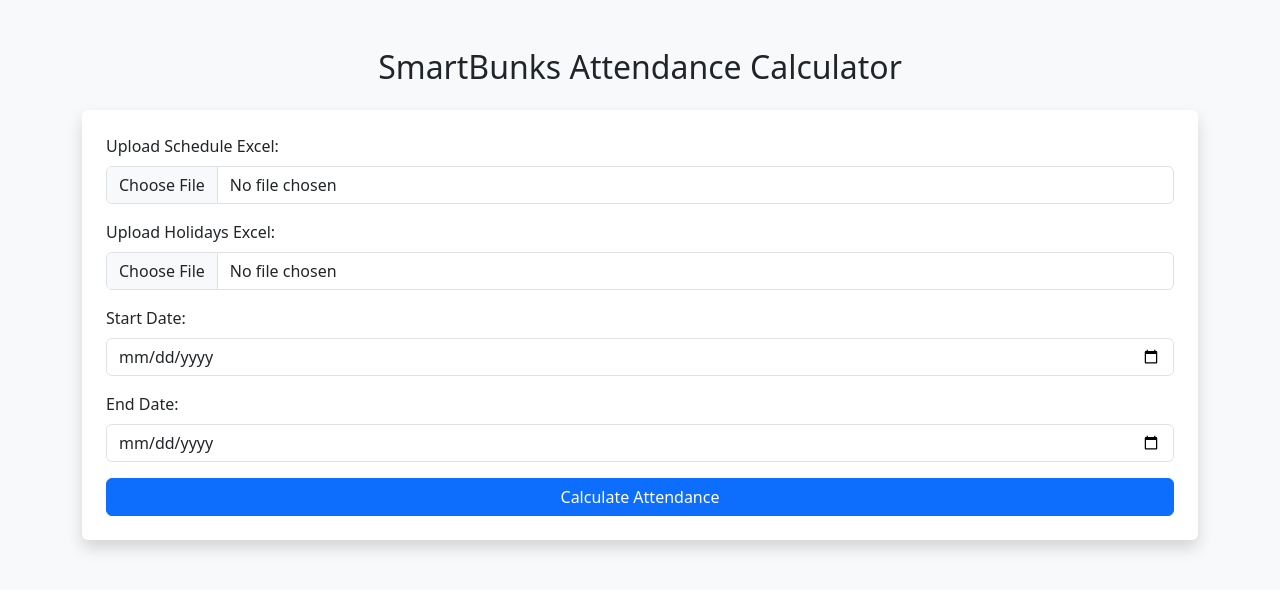
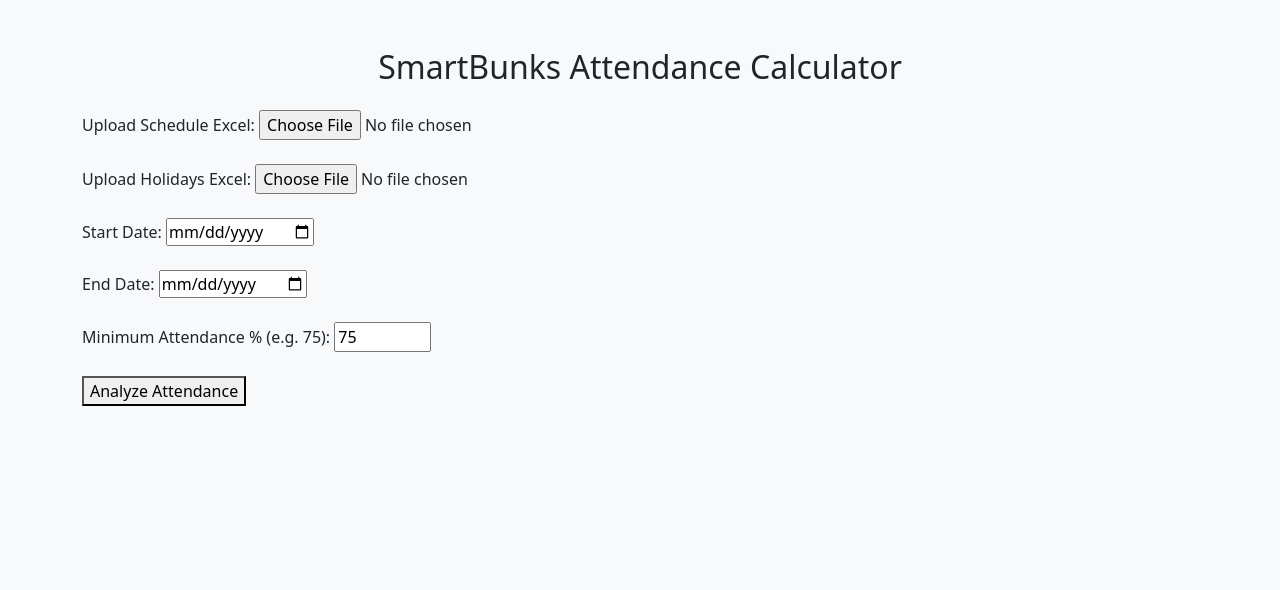
Before and after one commit to Anshu-09/SmartBunks, a Flask app: page / in a window 1280 px wide. Shown: the top 590 px of the page. Run offline with Flask 3, Linux system fonts and the light colour scheme.

Commit message:
Updated user input attendance threshold

```diff
--- a/app.py
+++ b/app.py
@@ -56,7 +56,8 @@
             subject_weekday_count[subject][day] += 1
 
     # Calculate attendance info
-    ATTENDANCE_THRESHOLD = 0.75
+    ATTENDANCE_THRESHOLD = float(request.form['threshold']) / 100
+
     subject_attendance_data = []
     for subject, days in subject_weekday_count.items():
         total_classes = 0
--- a/templates/index.html
+++ b/templates/index.html
@@ -7,25 +7,25 @@
 <body class="bg-light">
     <div class="container mt-5">
         <h2 class="text-center mb-4">SmartBunks Attendance Calculator</h2>
-        <form method="POST" action="/upload" enctype="multipart/form-data" class="bg-white p-4 rounded shadow">
-            <div class="mb-3">
-                <label for="schedule" class="form-label">Upload Schedule Excel:</label>
-                <input type="file" class="form-control" name="schedule" required>
-            </div>
-            <div class="mb-3">
-                <label for="holidays" class="form-label">Upload Holidays Excel:</label>
-                <input type="file" class="form-control" name="holidays" required>
-            </div>
-            <div class="mb-3">
-                <label for="start_date" class="form-label">Start Date:</label>
-                <input type="date" class="form-control" name="start_date" required>
-            </div>
-            <div class="mb-3">
-                <label for="end_date" class="form-label">End Date:</label>
-                <input type="date" class="form-control" name="end_date" required>
-            </div>
-            <button type="submit" class="btn btn-primary w-100">Calculate Attendance</button>
-        </form>
+        <form method="POST" enctype="multipart/form-data">
+  <label for="schedule">Upload Schedule Excel:</label>
+  <input type="file" name="schedule" required><br><br>
+
+  <label for="holidays">Upload Holidays Excel:</label>
+  <input type="file" name="holidays" required><br><br>
+
+  <label for="start_date">Start Date:</label>
+  <input type="date" name="start_date" required><br><br>
+
+  <label for="end_date">End Date:</label>
+  <input type="date" name="end_date" required><br><br>
+
+  <label for="threshold">Minimum Attendance % (e.g. 75):</label>
+  <input type="number" name="threshold" min="1" max="100" value="75" required><br><br>
+
+  <button type="submit">Analyze Attendance</button>
+</form>
+
 
         {% if result %}
         <div class="mt-5">
```
